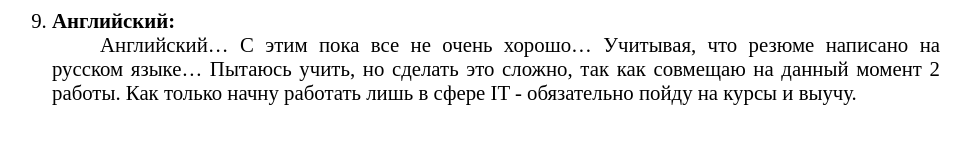
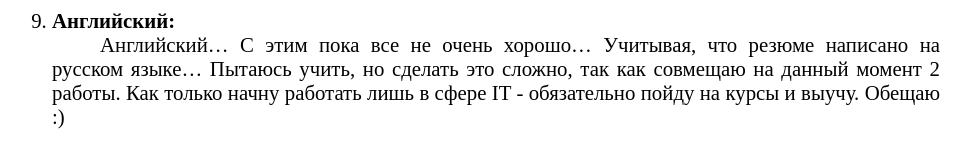
Before and after one commit to parapupkin/rsschool-cv, a plain HTML site: page index.html in a window 1280 px wide. Shown: the part 1467-1634 px from the top of the page, without its empty margins (164-1135 px from the left). Drawn offline with Linux system fonts and the light colour scheme.

Commit message:
fix: change info language add

```diff
--- a/index.html
+++ b/index.html
@@ -86,7 +86,7 @@
 					<li>
 						<b>Английский:</b>
 						<p>
-							Английский… С этим пока все не очень хорошо… Учитывая, что резюме написано на русском языке… Пытаюсь учить, но сделать это сложно, так как совмещаю на данный момент 2 работы. Как только начну работать лишь в сфере IT - обязательно пойду на курсы и выучу.
+							Английский… С этим пока все не очень хорошо… Учитывая, что резюме написано на русском языке… Пытаюсь учить, но сделать это сложно, так как совмещаю на данный момент 2 работы. Как только начну работать лишь в сфере IT - обязательно пойду на курсы и выучу. Обещаю :)
 						</p>
 					</li>
 				</ol>
```
